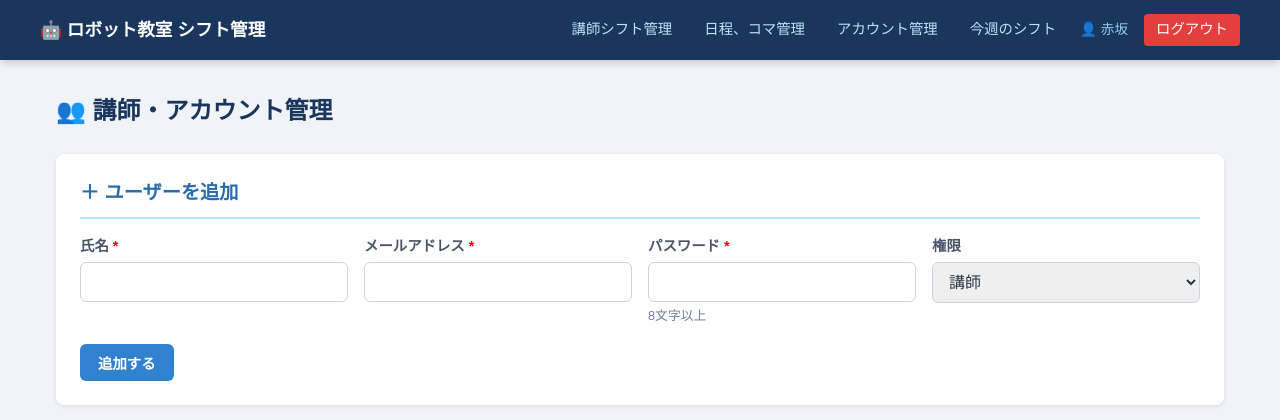
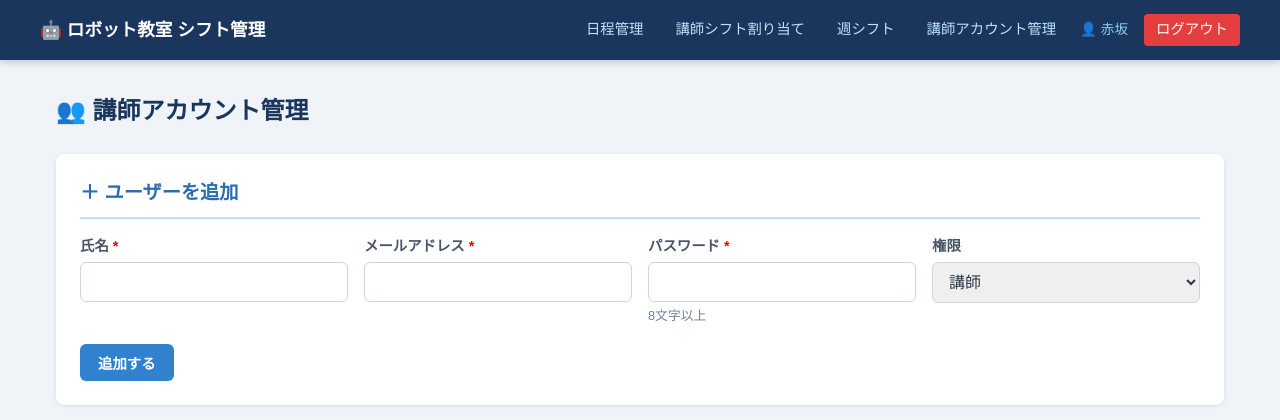
Before and after one commit to Bob1560/shift_app, a PHP site: page /shift_app/admin/users.php in a window 1280 px wide. Shown: the top 420 px of the page. Run offline with PHP 8.4, Linux system fonts and the light colour scheme; a user stored in the database is signed in; data comes from the database, SQL or seed files in the repository.

Commit message:
管理メニューの名称変更と並び替え
日程管理 → 講師シフト割り当て → 週シフト → 講師アカウント管理 の順に変更。
（日程、コマ管理→日程管理、講師シフト管理→講師シフト割り当て、
今週のシフト→週シフト、アカウント管理→講師アカウント管理）

Co-Authored-By: Claude Sonnet 5.5 <noreply@anthropic.com>

```diff
--- a/src/admin/dashboard.php
+++ b/src/admin/dashboard.php
@@ -124,7 +124,7 @@ $allInstructors = $db->query(
     'SELECT id, name FROM users WHERE role="instructor" AND is_active=1 ORDER BY name'
 )->fetchAll();
 
-$pageTitle = '講師シフト管理';
+$pageTitle = '講師シフト割り当て';
 include __DIR__ . '/../includes/layout_header.php';
 ?>
 
@@ -220,7 +220,7 @@ body { background: linear-gradient(135deg, #667eea 0%, #764ba2 100%); min-height
 </style>
 
 <div style="margin: 1.5rem 1.5rem 0; display:flex; justify-content:space-between; align-items:center;">
-    <h1 style="margin:0;color:white;font-size:1.75rem;">📊 講師シフト管理</h1>
+    <h1 style="margin:0;color:white;font-size:1.75rem;">📊 講師シフト割り当て</h1>
 </div>
 
 <div class="dash-wrap">
--- a/src/admin/schedules.php
+++ b/src/admin/schedules.php
@@ -49,7 +49,7 @@ foreach ($locations as $l) {
     if (mb_substr($l['name'], -2) === '教室') $venues[] = ['id' => $l['id'], 'name' => $l['name']];
 }
 
-$pageTitle = '日程、コマ管理';
+$pageTitle = '日程管理';
 include __DIR__ . '/../includes/layout_header.php';
 ?>
 
@@ -118,7 +118,7 @@ include __DIR__ . '/../includes/layout_header.php';
 </style>
 
 <div class="flex-between mb-2">
-    <h1 class="page-title" style="margin:0;">📋 日程、コマ管理</h1>
+    <h1 class="page-title" style="margin:0;">📋 日程管理</h1>
 </div>
 
 <div class="page-wrap">
--- a/src/admin/shift_adjust.php
+++ b/src/admin/shift_adjust.php
@@ -135,7 +135,7 @@ include __DIR__ . '/../includes/layout_header.php';
 
 <div class="flex-between mb-2">
     <h1 class="page-title" style="margin:0;">🔧 シフト調整</h1>
-    <a href="<?= BASE_PATH ?>/admin/schedules.php?month=<?= h($month) ?>" class="btn btn-secondary btn-sm">← 日程、コマ管理へ</a>
+    <a href="<?= BASE_PATH ?>/admin/schedules.php?month=<?= h($month) ?>" class="btn btn-secondary btn-sm">← 日程管理へ</a>
 </div>
 
 <?php foreach ($errors as $e): ?>
--- a/src/admin/users.php
+++ b/src/admin/users.php
@@ -71,11 +71,11 @@ if ($_SERVER['REQUEST_METHOD'] === 'POST' && ($_POST['action'] ?? '') === 'reset
 // ユーザー一覧取得
 $users = $db->query('SELECT * FROM users ORDER BY role DESC, id')->fetchAll();
 
-$pageTitle = 'アカウント管理';
+$pageTitle = '講師アカウント管理';
 include __DIR__ . '/../includes/layout_header.php';
 ?>
 
-<h1 class="page-title">👥 講師・アカウント管理</h1>
+<h1 class="page-title">👥 講師アカウント管理</h1>
 
 <?php foreach ($errors as $e): ?>
     <div class="alert alert-error"><?= h($e) ?></div>
--- a/src/admin/weekly_shift.php
+++ b/src/admin/weekly_shift.php
@@ -129,7 +129,7 @@ foreach ($byDate as $dateStr => $items) {
 
 $shiftText = rtrim(implode("\n", $lines));
 
-$pageTitle = '今週のシフト';
+$pageTitle = '週シフト';
 include __DIR__ . '/../includes/layout_header.php';
 ?>
 
@@ -160,7 +160,7 @@ include __DIR__ . '/../includes/layout_header.php';
 </style>
 
 <div class="flex-between mb-2">
-    <h1 class="page-title" style="margin:0;">📅 今週のシフト</h1>
+    <h1 class="page-title" style="margin:0;">📅 週シフト</h1>
 </div>
 <p style="color:#718096;font-size:0.9rem;margin-top:-0.5rem;margin-bottom:1rem;">LINEにそのまま貼り付けられるテキスト形式で表示します。</p>
 
--- a/src/includes/auth.php
+++ b/src/includes/auth.php
@@ -79,7 +79,7 @@ function h(mixed $value): string {
     return htmlspecialchars((string)$value, ENT_QUOTES | ENT_HTML5, 'UTF-8');
 }
 
-// ===== 作業中の月（日程、コマ管理・講師シフト管理で共有） =====
+// ===== 作業中の月（日程管理・講師シフト割り当てで共有） =====
 
 // コマや担当を編集した月を記憶し、管理画面を次回開いたときにその月を表示する
 function rememberEditedMonth(string $date): void {
--- a/src/includes/layout_header.php
+++ b/src/includes/layout_header.php
@@ -19,10 +19,10 @@ $isAdmin = currentUserRole() === 'admin';
         </a>
         <nav class="header-nav">
             <?php if ($isAdmin): ?>
-                <a href="<?= BASE_PATH ?>/admin/dashboard.php">講師シフト管理</a>
-                <a href="<?= BASE_PATH ?>/admin/schedules.php">日程、コマ管理</a>
-                <a href="<?= BASE_PATH ?>/admin/users.php">アカウント管理</a>
-                <a href="<?= BASE_PATH ?>/admin/weekly_shift.php">今週のシフト</a>
+                <a href="<?= BASE_PATH ?>/admin/schedules.php">日程管理</a>
+                <a href="<?= BASE_PATH ?>/admin/dashboard.php">講師シフト割り当て</a>
+                <a href="<?= BASE_PATH ?>/admin/weekly_shift.php">週シフト</a>
+                <a href="<?= BASE_PATH ?>/admin/users.php">講師アカウント管理</a>
             <?php else: ?>
                 <a href="<?= BASE_PATH ?>/instructor/dashboard.php">マイページ</a>
                 <a href="<?= BASE_PATH ?>/instructor/request.php">出勤希望申請</a>
```
Also changed, not shown: src/instructor/layout_header.php (+4 -4 lines).
